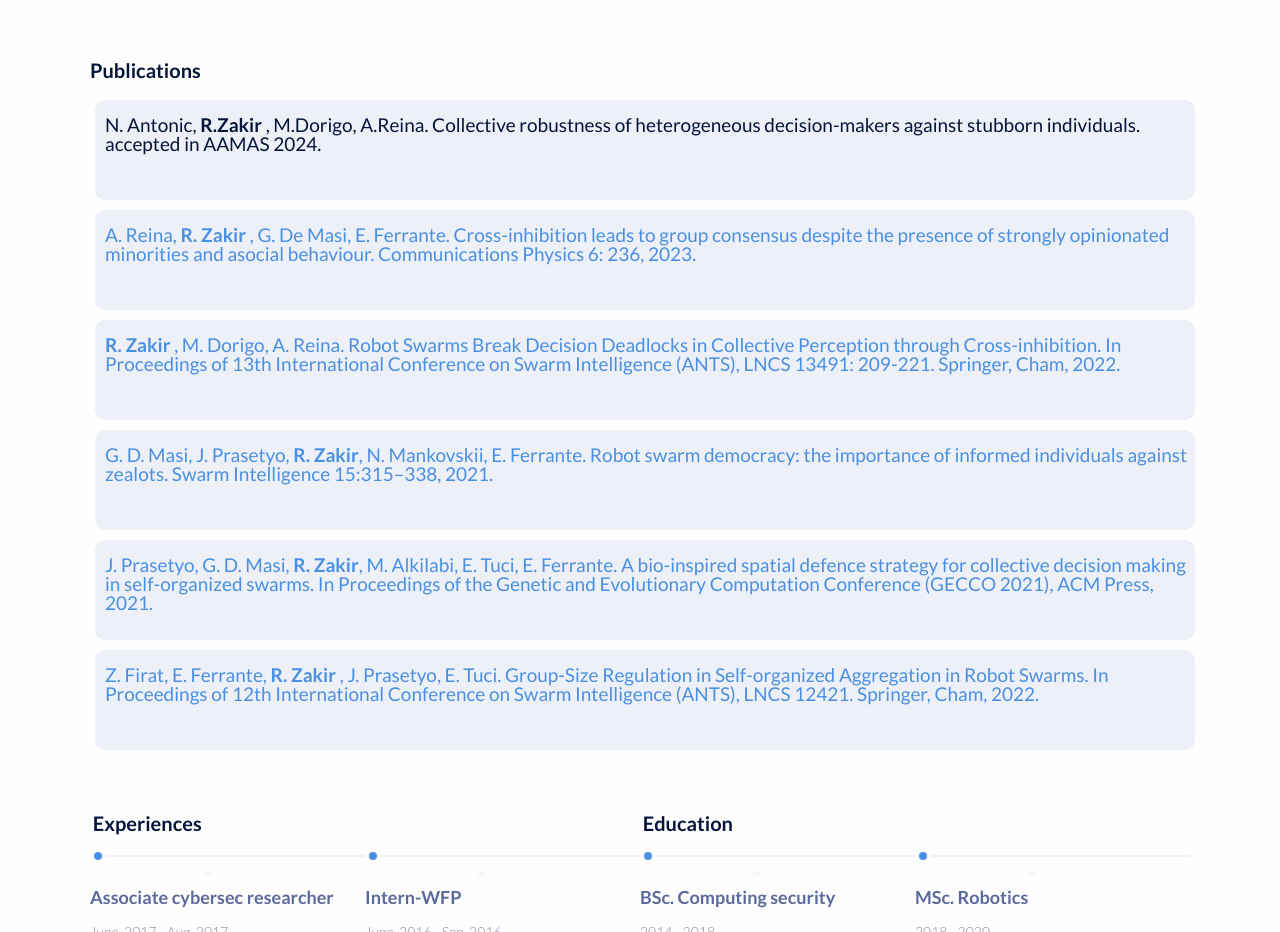
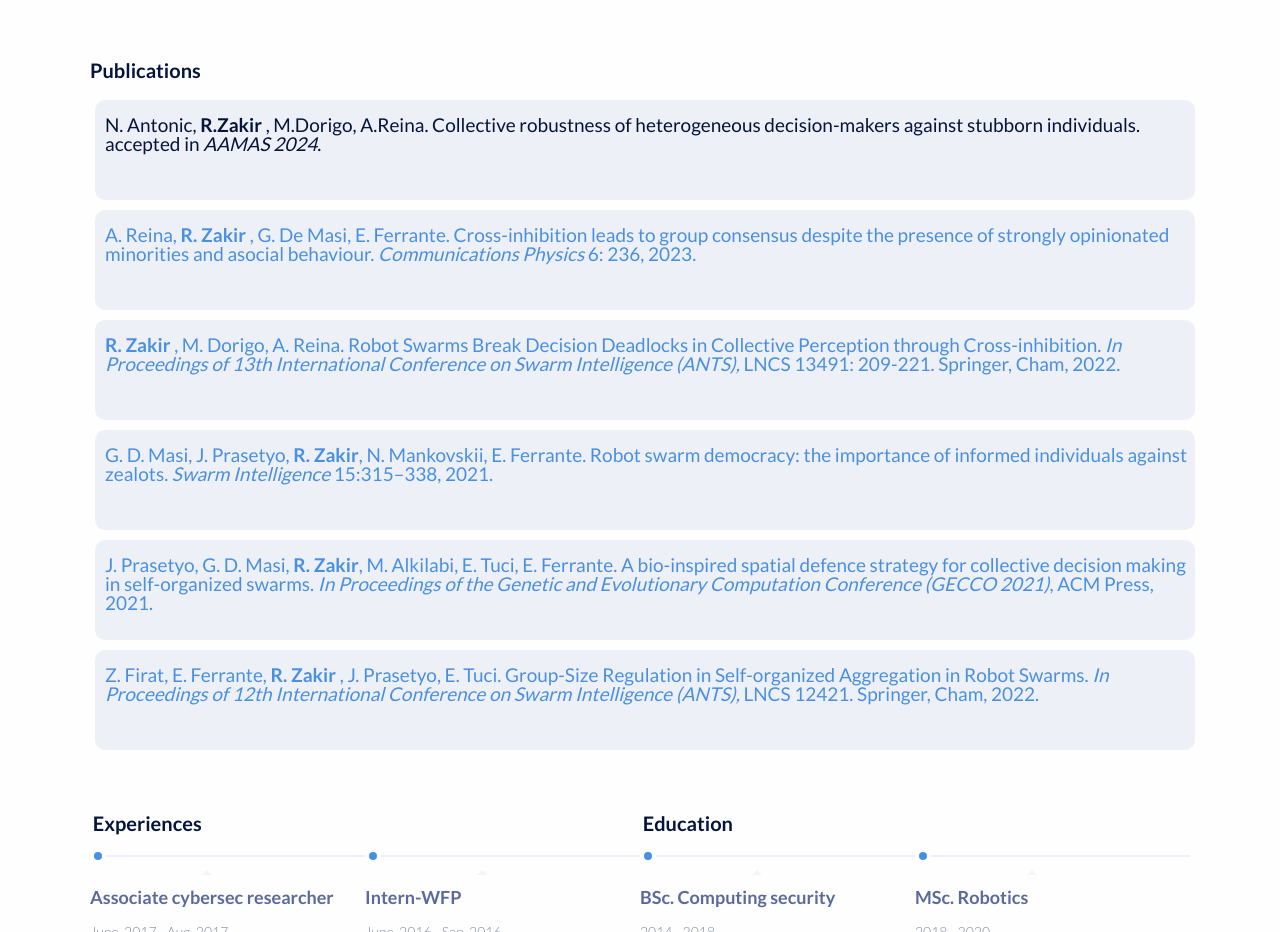
Before and after one commit to sparkspeedy/sparkspeedy.github.io, a plain HTML site: page index.html in a window 1280 px wide. Shown: the part 961-1893 px from the top of the page. Drawn offline with Linux system fonts and the light colour scheme; no server answers.

Commit message:
Update styles.css
add italics font

```diff
--- a/styles.css
+++ b/styles.css
@@ -511,6 +511,7 @@ li .description {
 		margin-top: 2050px;
 	}
 	}
+	em {font-style: italic;}
 
 
 /* End of all :P*/
```
